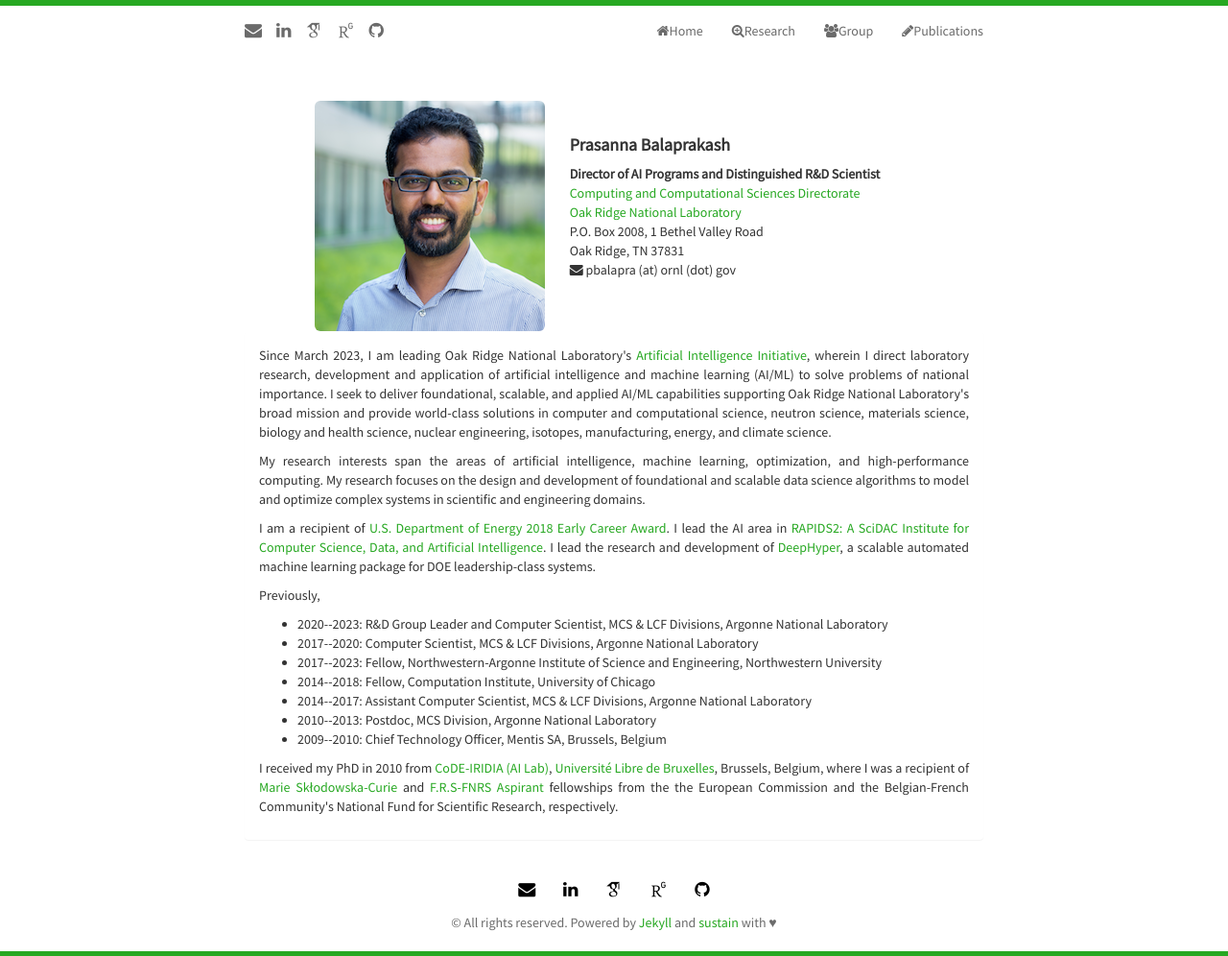
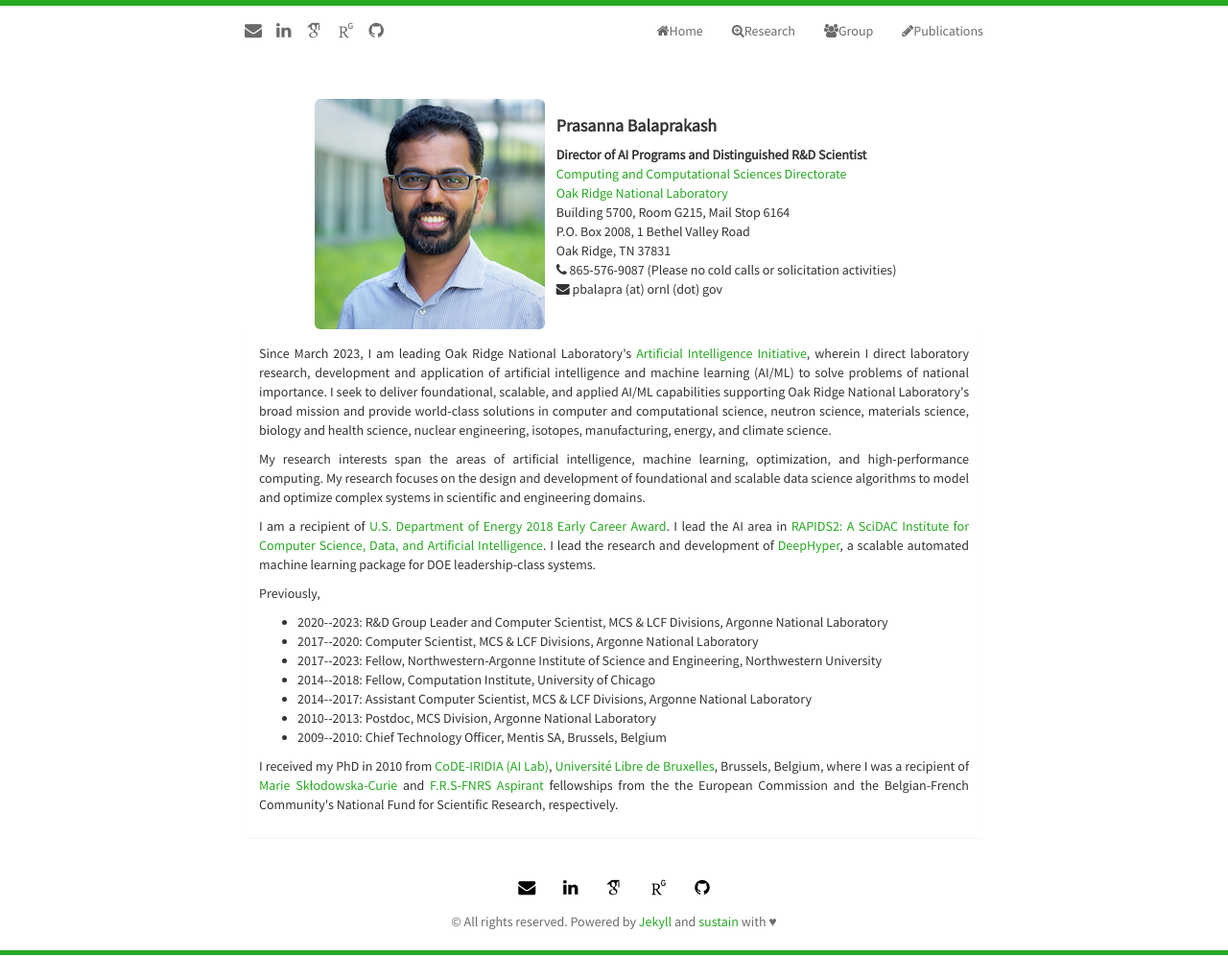
Before and after one commit to pbalapra/pbalapra.github.io, a Jekyll site: the page built from index.html, in a window 1280 px wide. Shown: the whole page at 96% size. Built offline with Jekyll 4.4.1, drawn with Linux system fonts in a browser that asks for light colours; nearby versions of some CDN libraries; some web fonts are replaced; the list of posts is cut into pages by our own code.

Commit message:
update address

```diff
--- a/index.html
+++ b/index.html
@@ -22,9 +22,10 @@ title: Home Page of Prasanna Balaprakash
                 <strong>Director of AI Programs and Distinguished R&D Scientist</strong> <br/>
                 <a href="https://www.ornl.gov/directorate/ccsd" target="_blank"> Computing and Computational Sciences Directorate </a> <br/>
                 <a href="http://www.ornl.gov" target="_blank">Oak Ridge National Laboratory</a><br />
+                Building 5700, Room G215, Mail Stop 6164 <br />
                 P.O. Box 2008, 1 Bethel Valley Road <br />
                 Oak Ridge, TN 37831 <br />
-                <!-- <i class="fa fa-phone"></i> (630) 252-1109<br /> -->
+                <i class="fa fa-phone"></i> 865-576-9087 (Please no cold calls or solicitation activities)<br/>
                 <i class="fa fa-envelope"></i> pbalapra (at) ornl (dot) gov <br />
           </td>
 
```
